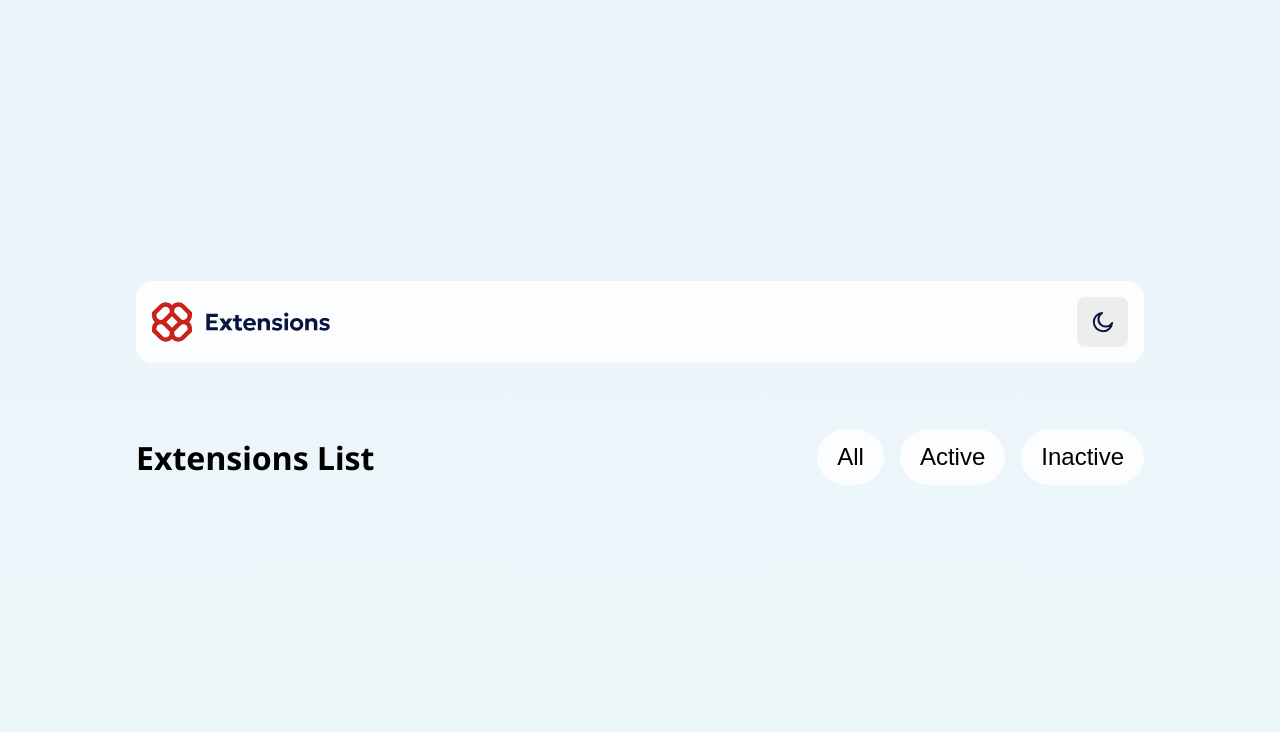
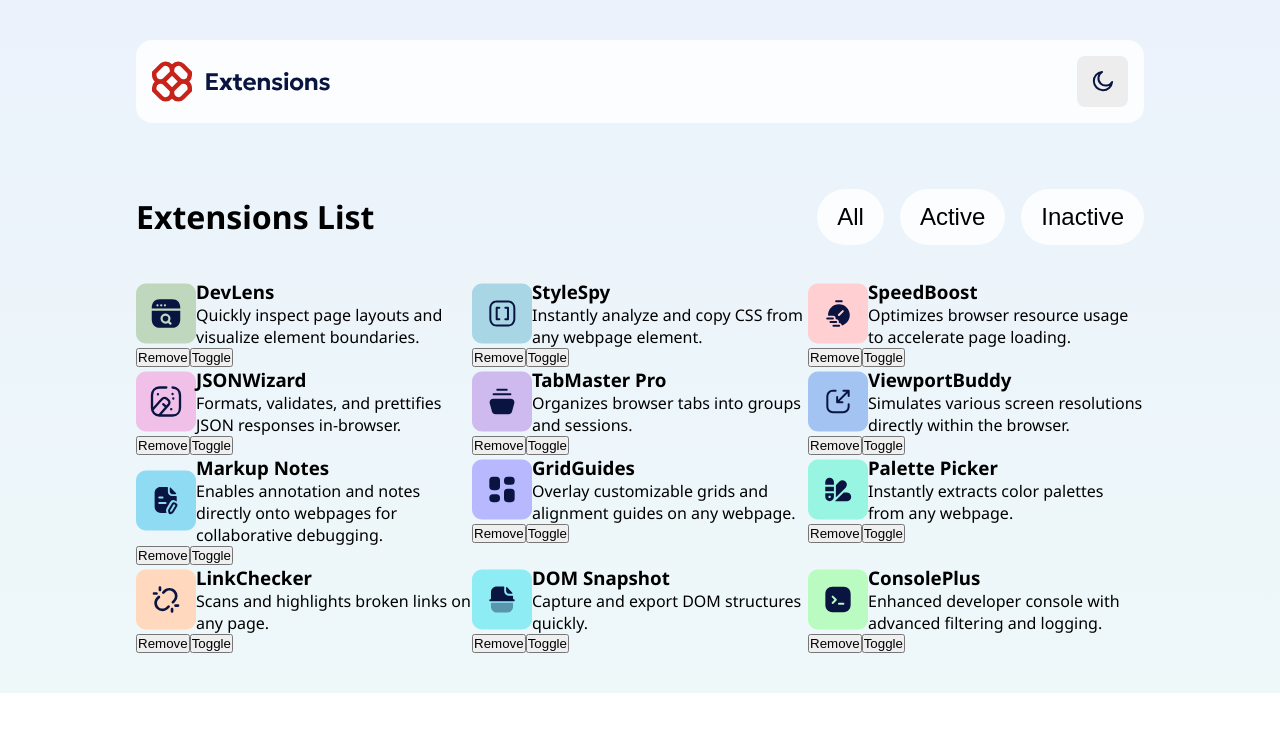
Before and after one commit to horoserp/browser-extensions, a plain HTML site: page index.html in a window 1280 px wide. Drawn offline with Linux system fonts and the light colour scheme.

Commit message:
Update: Create JS for creating cards from json data.

```diff
--- a/index.html
+++ b/index.html
@@ -69,15 +69,14 @@
         alt="Switch to Dark Mode"
       />
     </header>
-    <article>
+    <section>
       <div class="sort-options">
         <h1 class="title w700">Extensions List</h1>
         <button class="sort-button w500">All</button>
         <button class="sort-button w500">Active</button>
         <button class="sort-button w500">Inactive</button>
       </div>
-      <div class="grid-container"></div>
-    </article>
-    <main></main>
+      <main class="grid-container"></main>
+    </section>
   </body>
 </html>
--- a/script.js
+++ b/script.js
@@ -0,0 +1,50 @@
+const grid = document.getElementsByClassName("grid-container")[0];
+
+fetch("./assets/data.json")
+  .then((response) => response.json())
+  .then((data) => {
+    for (const extension of data) {
+      const extensionCard = document.createElement("article");
+      extensionCard.classList.add("card");
+      grid.appendChild(extensionCard);
+      const details = Object.assign(document.createElement("div"), {
+        className: "details-container",
+      });
+      extensionCard.appendChild(details);
+      details.appendChild(
+        Object.assign(document.createElement("img"), {
+          className: "card-logo",
+        })
+      ).src = extension.logo;
+      const content = Object.assign(document.createElement("div"), {
+        className: "content-container",
+      });
+      details.appendChild(content);
+      content.appendChild(
+        Object.assign(document.createElement("h1"), {
+          className: "card-title",
+        })
+      ).innerHTML = extension.name;
+      content.appendChild(
+        Object.assign(document.createElement("p"), {
+          className: "card-text",
+        })
+      ).innerHTML = extension.description;
+      const buttons = Object.assign(document.createElement("div"), {
+        className: "button-container",
+      });
+      extensionCard.appendChild(buttons);
+      buttons.appendChild(
+        Object.assign(document.createElement("button"), {
+          className: "card-button",
+        })
+      ).innerHTML = "Remove";
+      buttons.appendChild(
+        Object.assign(document.createElement("button"), {
+          className: "card-toggle",
+        })
+      ).innerHTML = "Toggle";
+    }
+  })
+  .catch((error) => console.error("Error fetching JSON:", error));
+const element = document.createElement("div").classList.add("my-class");
--- a/style.css
+++ b/style.css
@@ -54,7 +54,7 @@ body {
   justify-content: center;
   align-items: center;
   flex-direction: column;
-  height: 100vh;
+  height: fit-content;
   background: var(--Light-Gradient) no-repeat;
   padding: 2.5rem 8.5rem;
 }
@@ -102,6 +102,24 @@ article {
   border-radius: 2rem;
 }
 
+.grid-container {
+  display: grid;
+  grid-template-columns: 1fr 1fr 1fr;
+}
+
+.card {
+  display: flex;
+  flex-direction: column;
+}
+
+.details-container {
+  display: flex;
+}
+
+.button-container {
+  display: flex;
+}
+
 /* Extra small devices [iPhone SE - 375](phones, 600px and down) */
 @media only screen and (max-width: 600px) {
 }
```
